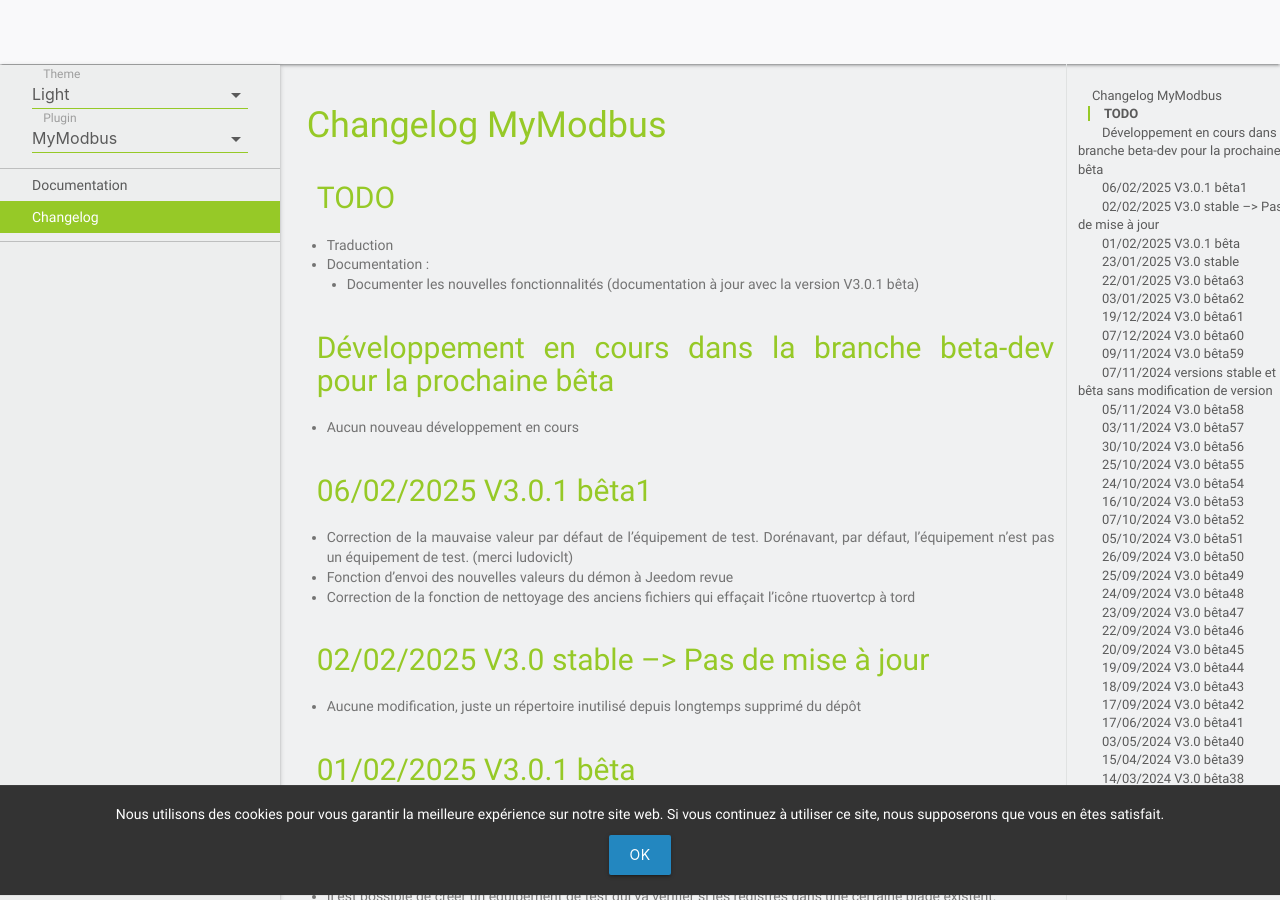
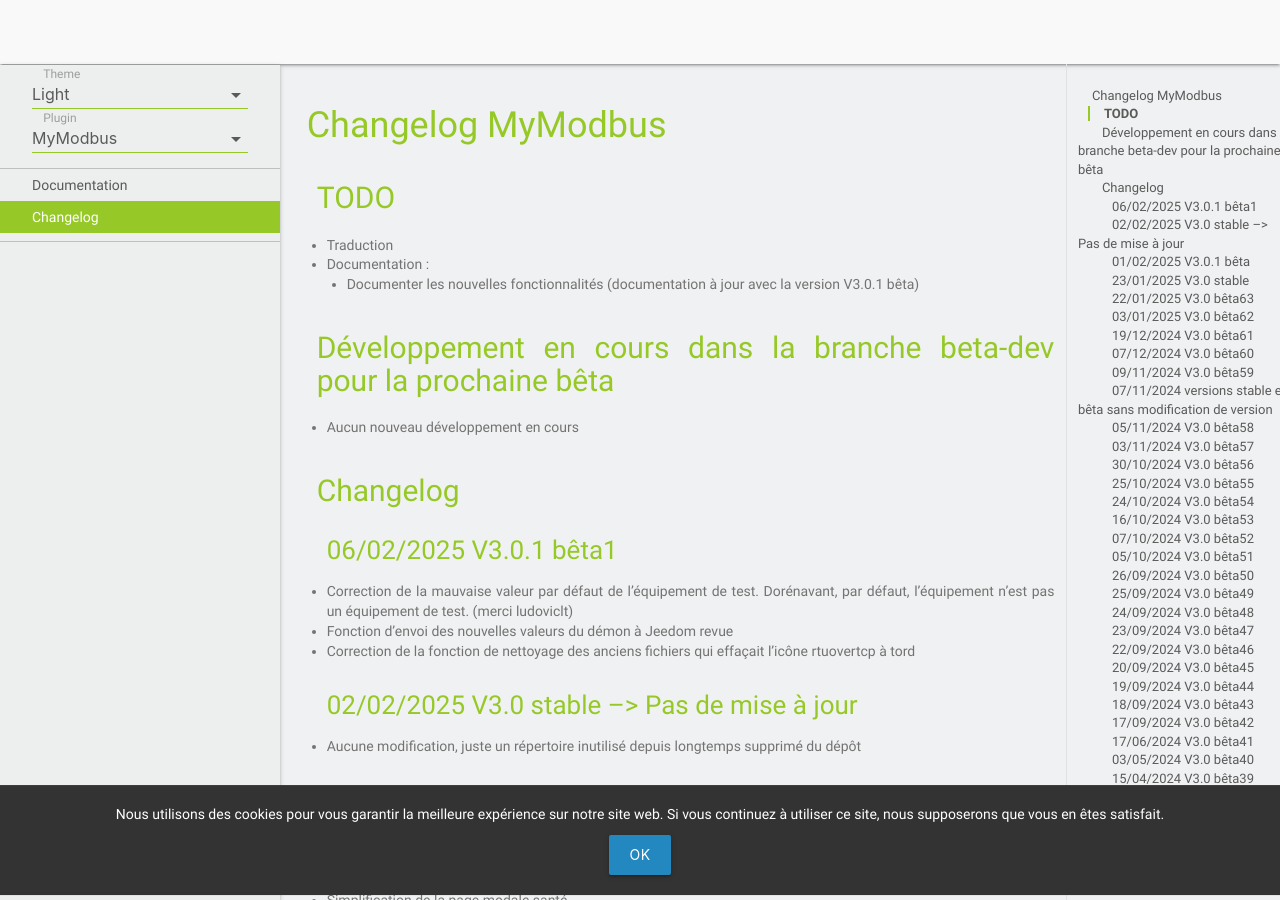
Before and after one commit to MrWaloo/jeedom-plugins-doc, a Jekyll site: the page built from docs/fr_FR/mymodbus_changelog.md, in a window 1280 px wide and 900 px high. Built offline with Jekyll 4.4.1, drawn with Linux system fonts in a browser that asks for light colours; emoji names are drawn with the system emoji font; our own code applies the rules of GitHub Pages for plain Markdown files.

Commit message:
Update mymodbus_changelog.md

```diff
--- a/docs/fr_FR/mymodbus_changelog.md
+++ b/docs/fr_FR/mymodbus_changelog.md
@@ -8,56 +8,58 @@
 ## Développement en cours dans la branche beta-dev pour la prochaine bêta
 - Aucun nouveau développement en cours
 
-## 06/02/2025 V3.0.1 bêta1
+## Changelog
+
+### 06/02/2025 V3.0.1 bêta1
 - Correction de la mauvaise valeur par défaut de l'équipement de test. Dorénavant, par défaut, l'équipement n'est pas un équipement de test. (merci ludoviclt)
 - Fonction d'envoi des nouvelles valeurs du démon à Jeedom revue
 - Correction de la fonction de nettoyage des anciens fichiers qui effaçait l'icône rtuovertcp à tord
 
-## 02/02/2025 V3.0 stable --> Pas de mise à jour
+### 02/02/2025 V3.0 stable --> Pas de mise à jour
 - Aucune modification, juste un répertoire inutilisé depuis longtemps supprimé du dépôt
 
-## 01/02/2025 V3.0.1 bêta
+### 01/02/2025 V3.0.1 bêta
 - Suppression du lien inutile vers la documentation depuis la configuration des équipements (préparation pour la mise en place de la traduction)
 - Utilisation de la dernière version de pymodbus : V3.8.3
 - Simplification de la page modale santé
 - Il est possible de créer un équipement de test qui va vérifier si les registres dans une certaine plage existent.
 
-## 23/01/2025 V3.0 stable
+### 23/01/2025 V3.0 stable
 - Passage de la version 3.0 bêta63 en stable
 - Suppression du lien invalide vers une vidéo dans la description (24/01/2025)
 
-## 22/01/2025 V3.0 bêta63
+### 22/01/2025 V3.0 bêta63
 - Correction d'une erreur de syntaxe PHP qui empêchait le nettoyage des fichiers obsolètes
 
-## 03/01/2025 V3.0 bêta62
+### 03/01/2025 V3.0 bêta62
 - Petite modification pratique et purement esthétique : l'ID de l'équipement est affiché dans l'onglet
 
-## 19/12/2024 V3.0 bêta61
+### 19/12/2024 V3.0 bêta61
 - Un test d'égalité ou de différence avec une valeur (ou une chaine de caractères) est maintenant possible pour une commande info de sous-type binaire qui lit un registre (merci ludoviclt)
 
-## 07/12/2024 V3.0 bêta60
+### 07/12/2024 V3.0 bêta60
 - Correction d'une erreur qui empêchait l'import des commandes de lecture de plage de registres lors de l'utilisation d'un template (merci ludoviclt)
 
-## 09/11/2024 V3.0 bêta59
+### 09/11/2024 V3.0 bêta59
 - Vérification que la plage de registres source soit définie (merci ludoviclt)
 - Vérification de la version des modules installés
 
-## 07/11/2024 versions stable et bêta sans modification de version
+### 07/11/2024 versions stable et bêta sans modification de version
 - Mise à jour du lien vers la documentation
 
 Explications : [https://community.jeedom.com/t/evolutions-du-plugin-mymodbus-version-stable/133443](https://community.jeedom.com/t/evolutions-du-plugin-mymodbus-version-stable/133443)
 
-## 05/11/2024 V3.0 bêta58
+### 05/11/2024 V3.0 bêta58
 - Cas particulier d'extraction d'un bit de registre dans une plage de registres (merci Doud)
 
-## 03/11/2024 V3.0 bêta57
+### 03/11/2024 V3.0 bêta57
 - Outil de déplacement des commandes d'un équipement à un autre afin de garder les commandes lors d'un split d'équipement en
 cas d'utilisation de la même interface
 
-## 30/10/2024 V3.0 bêta56
+### 30/10/2024 V3.0 bêta56
 - Correction sur les fonctions d'écriture
 
-## 25/10/2024 V3.0 bêta55
+### 25/10/2024 V3.0 bêta55
 
 > :warning: ***Important***
 > Une réinstallation des dépendances doit être faite sans quoi le démon MyModbus ne fonctionnera pas.
@@ -65,17 +67,17 @@
 
 - Utilisation de pymodbus V3.7.4
 
-## 24/10/2024 V3.0 bêta54
+### 24/10/2024 V3.0 bêta54
 - Forçage de la version de pymodbus à 3.7.3
 
-## 16/10/2024 V3.0 bêta53
+### 16/10/2024 V3.0 bêta53
 - Mise à jour de jeedomdaemon (il faut relancer l'installation des dépendances)
 
-## 07/10/2024 V3.0 bêta52
+### 07/10/2024 V3.0 bêta52
 - Nouveauté : inversion des doubles-mots possible
 - Nouveauté : affichage de la configuration d'inversion en fonction du type de donnée
 
-## 05/10/2024 V3.0 bêta51
+### 05/10/2024 V3.0 bêta51
 - Nouveauté : utilisation de la même interface pour plusieurs équipements
 - Nouveauté : ajout d'une commande info 'Polling' qui contient le temps de polling recalculé actuel (si la commande n'existe pas,
 sauvegardez l'équipement)
@@ -89,20 +91,20 @@
 - Structure du démon : la classe MyModbusConfig est écrite dans un fichier dédié
 - [ESSAI] Suppression effective de l'ancien répertoire 'ressources' (avec 2 S) qui n'est plus utilisé
 
-## 26/09/2024 V3.0 bêta50
+### 26/09/2024 V3.0 bêta50
 - Si les valeurs saisies dans la configuration commencent ou se terminent par des espaces, ceux-ci sont ignorés
 - Le polling n'est plus recalculé en cas d'erreur durant le cycle
 
-## 25/09/2024 V3.0 bêta49
+### 25/09/2024 V3.0 bêta49
 - Correction de l'erreur de syntaxe qui bloquait les écritures (merci wocha-fr)
 
-## 24/09/2024 V3.0 bêta48
+### 24/09/2024 V3.0 bêta48
 - Correction de la fonction eqLogic.getDeamonLaunchable (merci wocha-fr)
 - Correction du type d'un index de dictionnaire (merci wocha-fr)
 - Corrections de syntaxe (merci thomaspascal, Droopy et lperenna)
 - [ESSAI] Gestion correcte d'un temps d'attente après erreur plus long (quelques minutes)
 
-## 23/09/2024 V3.0 bêta47
+### 23/09/2024 V3.0 bêta47
 
 > :warning: ***Important***
 > A partir de cette version, l'inversion des mots ne sera plus nécessaire si l'architecture du CPU est identique entre
@@ -113,22 +115,22 @@
 - Gestion interne du boutisme (endianess) et non plus via pymodbus
 - Suppression du double log en cas d'erreur de lecture
 
-## 22/09/2024 V3.0 bêta46
+### 22/09/2024 V3.0 bêta46
 - Vérification que la commande existe bien lorsqu'un changement de valeur est reçu pour éviter une erreur (merci thomaspascal)
 - Affichage du bouton "Supprimer" dans le viewer de template (merci thomaspascal)
 - Corrections pour les connexions série (merci wocha-fr)
 
-## 20/09/2024 V3.0 bêta45
+### 20/09/2024 V3.0 bêta45
 - Correction du problème avec les templates
 - Correction du problème avec l'ordre des mots d'une valeurs sur plus de 32 bits dans une plage de registres lorsque l'offset
 dans la plage de registres est impaire
 - Correction de la prise en charge du paramètre "port" pour les liaisons série
 
-## 19/09/2024 V3.0 bêta44
+### 19/09/2024 V3.0 bêta44
 - Prise en compte de la configuration d'inversion des octets et des mots pour les valeurs lues depuis une plage de registres
 (merci thomaspascal)
 
-## 18/09/2024 V3.0 bêta43
+### 18/09/2024 V3.0 bêta43
 - Optimisation du verrou qui permet les requêtes afin que les écritures puissent être faites plus rapidement
 - Vérification de l'état de la connexion avant chaque requête
 - Le polling peut être configuré à 0.01s minimum
@@ -136,7 +138,7 @@
 - Le démon n'est pas "launchable" si le venv n'est pas présent
 - Suppression de l'ancien répertoire mal orthographié "ressources" (avec 2 S)
 
-## 17/09/2024 V3.0 bêta42
+### 17/09/2024 V3.0 bêta42
 
 > :warning: ***Important***
 > 1. Avant de faire cette mise à jour, désactivez les équipements MyModbus. Faites une capture de la configuration des équipements
@@ -167,126 +169,126 @@
 - Suppression du format float16
 - Prise en compte de l'inversion des octets et des mots pour les chaînes de caractères
 
-## 17/06/2024 V3.0 bêta41
+### 17/06/2024 V3.0 bêta41
 - Correction d'une erreur de syntaxe (merci m.georgein)
 - Lors de l'exécution d'une commande action, il faut vérifier si l'équipement est actif avant d'envoyer la commande au démon
 
-## 03/05/2024 V3.0 bêta40
+### 03/05/2024 V3.0 bêta40
 - Correction de syntaxe sur des messages de log du démon (merci à Jean-Baptiste)
 
-## 15/04/2024 V3.0 bêta39
+### 15/04/2024 V3.0 bêta39
 - Correction de l'utilisation de la fonction `strtolower` (merci à Jean-Baptiste)
 
-## 14/03/2024 V3.0 bêta38
+### 14/03/2024 V3.0 bêta38
 - Logs un peu plus détaillés en mode debug
 
-## 11/03/2024 V3.0 bêta37
+### 11/03/2024 V3.0 bêta37
 - Amélioration de l'interaction avec pyenv
 
-## 08/03/2024 V3.0 bêta36
+### 08/03/2024 V3.0 bêta36
 - Amélioration de l'interaction avec pyenv
 
-## 06/03/2024 V3.0 bêta35
+### 06/03/2024 V3.0 bêta35
 - Initialisation de pyenv
 
-## 04/03/2024 V3.0 bêta34
+### 04/03/2024 V3.0 bêta34
 - Externalisation de pyenv dans un plugin dédié
 - Suppression du bouton dans la configuration du plugin pour supprimer le répertoire ressources/_pyenv
 
-## 21/02/2024 V3.0 bêta33
+### 21/02/2024 V3.0 bêta33
 - Ajout d'un bouton dans la configuration du plugin pour supprimer le répertoire ressources/_pyenv
 - Affichage de toute la config dans le visualisateur de template
 - Possibilité d'utiliser #value# dans le champ valeur d'une commande action pour faire référence à la valeur de la commande info liée
 
-## 17/02/2024 V3.0 bêta32
+### 17/02/2024 V3.0 bêta32
 - Correction pour que '0' puisse être écrit (merci à Doud)
 
-## 16/02/2024 V3.0 bêta31
+### 16/02/2024 V3.0 bêta31
 - Suppression du mode bi-maître qui ne fonctionne pas
 - Lors de la sauvegarde, si rien n'est précisé dans le champ valeur, définir avec `#slider#`, `#select#` ou `#color#` en fonction du cas, sinon invalider la config
 - Lors de la sauvegarde si `#slider#`, `#select#` ou `#color#`, en fonction du cas, n'est pas dans le champ valeur, avertir avec une erreur.
 - Invalider l'exécution d'une commande action si la valeur à écrire est vide
 
-## 14/02/2024 V3.0 bêta30 (mise à jour de la St Valentin)
+### 14/02/2024 V3.0 bêta30 (mise à jour de la St Valentin)
 - Le champ valeur est sauvegardé correctement
 
-## 12/02/2024 V3.0 bêta29
+### 12/02/2024 V3.0 bêta29
 - Ajout de la gestion de templates (documentation à mettre à jour)
 Cette fonctionnalité est basée sur ce qui existe dans jMQTT
 - Révision du bandeau de menu de la configuration du plugin (page d'ajout des équipements)
 - Corrections de syntaxe
 
-## 09/01/2024 V3.0 bêta28
+### 09/01/2024 V3.0 bêta28
 - Correction du script post-install.sh pour mettre à jour pyenv même après la restauration d'un backup de Jeedom (merci à m.georgein)
 
-## 03/12/2023 V3.0 bêta27
+### 03/12/2023 V3.0 bêta27
 - Correction du script post-install.sh pour mettre à jour pyenv correctement avant d'installer python V3.11.6
 
-## 28/11/2023 V3.0 bêta26
+### 28/11/2023 V3.0 bêta26
 - Correction du script post-install.sh pour mettre à jour pyenv avant d'installer python V3.11.6 (merci ngm47)
 
-## 26/11/2023 V3.0 bêta25
+### 26/11/2023 V3.0 bêta25
 - Liste des paquets à installer réduite au minimum
 - Passage à python V3.11.6 sous pyenv. L'étape de réinstallation des dépendances va durer plusieurs dizaines de minutes.
 - Retour arrière sur une modification de la version V3.0 bêta24 : le fait que le démon soit "launchable" si plusieurs équipements utilisent le même port série
 - Mise à jour de la documentation
 - Ajout de la possibilité de personnaliser les interfaces série (idée de jmcaous trouvée sur le Community)
 
-## 08/11/2023 V3.0 bêta24
+### 08/11/2023 V3.0 bêta24
 - Correction erreur 500 à la sauvegarde d'un nouvel équipement (merci ksin)
 - Le démon est "launchable" si plusieurs équipements utilisent le même port série. Dans ce cas, c'est à l'utilisateur de configurer le plugin correctement (merci indirectement à ksin)
 - Petites corrections
 
-## 02/08/2023 V3.0 bêta23
+### 02/08/2023 V3.0 bêta23
 - Les listes sont gérées pour les binaires également
 - Les couleurs sont prises en compte
 
-## 14/07/2023 V3.0 bêta22
+### 14/07/2023 V3.0 bêta22
 - Le bouton d'ajout de commande en bas du tableau des commandes fonctionne dorénavant comme attendu
 - Les retours NaN sont correctement gérés
 
-## 06/06/2023 V3.0 bêta21
+### 06/06/2023 V3.0 bêta21
 - Forçage de la version pymodbus 3.2.2 pour éviter des erreurs avant de trouver une meilleure solution
 
-## 10/05/2023 V3.0 bêta20
+### 10/05/2023 V3.0 bêta20
 - Correction des logs des écritures en mode bi-maître
 - Ajout de la commande info liée aux commandes action
 - Ajout du bouton de création de commande en fin de tableau
 
-## 06/05/2023 V3.0 bêta19
+### 06/05/2023 V3.0 bêta19
 - Deuxième tentative du mode bi-maître spécifique aux chaudières De Dietrich Diematic (merci à loustic03 de m'avoir laissé autant de temps pour tester chez lui)
 
-## 05/05/2023 V3.0 bêta18
+### 05/05/2023 V3.0 bêta18
 - Prise en charge des commandes action avec une liste
 - Première tentative du mode bi-maître spécifique aux chaudières De Dietrich Diematic
 - Affichage de la configuration de l'endianess pour les commandes actions (merci à thomaspascal)
 - Indentation du code de tout le plugin avec 2 espaces au lieu de 4
 
-## 13/04/2023 V3.0 bêta17
+### 13/04/2023 V3.0 bêta17
 - Pour les commandes binaires depuis une plage de registres, les plages numériques en source sont possibles mais un filtre doit être spécifié (merci à Noyax37)
 
-## 10/04/2023 V3.0 bêta16
+### 10/04/2023 V3.0 bêta16
 - Petite correction sur le log lors de l'exécution d'une commande action
 
-## 09/04/2023 V3.0 bêta15
+### 09/04/2023 V3.0 bêta15
 - Amélioration de la saisie des commandes an désélectionnant les options invisibles (merci à Noyax37)
 - Remontée de la valeur lue vers Jeedom par le démon si la commande est configurée avec "Répéter les valeurs identiques" à "Oui" (merci Bison pour l'astuce)
 - Meilleure gestion des exceptions
 - Ajout du nom de l'équipement dans les logs du démon (là où c'est possible)
 
-## 07/04/2023 V3.0 bêta14
+### 07/04/2023 V3.0 bêta14
 - Les reconnexions automatiques de pymodbus sont désactivées. Les (re)connexions sont gérées par le démon (merci à thomaspascal)
 - En cas de sauvegarde de la configuration, le démon se déconnecte avant de prendre la nouvelle configuration en compte (merci à thomaspascal)
 - Maintien de l'ordre des commandes lors de la sauvegarde qui rajoute les commandes spéciales (merci à thomaspascal)
 - Correction de l'erreur lors de la duplication d'un équipement (merci à Noyax37)
 - Suppression des paramètres de configuration utilisés dans l'ancienne version (et donc le retour en version stable est rendu impossible sans restaurer un backup ou resaisir les configurations)
 
-## 05/04/2023 V3.0 bêta13
+### 05/04/2023 V3.0 bêta13
 - Contournement de l'erreur d'affichage des paramètres d'équipement (Solution en cours)
 - Correction de l'erreur lors de la duplication d'un équipement (merci à Noyax37)
 - Démon : si la lecture retourne 'nan', la valeur n'est pas remontée vers Jeedom et une erreur est générée (merci à ced2001)
 
-## 04/04/2023 V3.0 bêta12
+### 04/04/2023 V3.0 bêta12
 - Ajout du mode cyclique
 - Ajout du mode lecture sur événement
 - Le temps de polling minimum est maintenant de 1 seconde
@@ -295,14 +297,14 @@
 - Remontée de la valeur lue vers Jeedom par le démon uniquement en cas de changement de valeur
 - Diverses optimisations
 
-## 29/03/2023 V3.0 bêta11
+### 29/03/2023 V3.0 bêta11
 - Correction de l'affichage du paramètre "adresse esclave" des commandes action (merci à Noyax37 et à pilou226)
 
-## 28/03/2023 (0:08) V3.0 bêta10
+### 28/03/2023 (0:08) V3.0 bêta10
 - Correction de l'erreur lors de l'écriture d'un binaire (merci à ngm47)
 - La pause suite à une commande action est cumulable avec l'écriture de la valeur d'une expression
 
-## 27/03/2023 (8:57) V3.0 bêta9
+### 27/03/2023 (8:57) V3.0 bêta9
 - Passer le niveau de log à la volée en cas de changement sans redémarrer le démon
 - Passer les modifications de configuration à la volée lors de la sauvegarde sans redémarrer le démon
 - Meilleure gestion de la communication entre le démon et les process PyModbusClient
@@ -311,7 +313,7 @@
 - Seuls les équipements utilisant le protocole de connexion "serial" ne peuvent pas utiliser la même interface.
 Les équipements en TCP ou UDP **peuvent** communiquer avec la même adresse IP, ça ne veut pas dire qu'ils le doivent.
 
-## 24/03/2023 V3.0 bêta8
+### 24/03/2023 V3.0 bêta8
 - Correction de la fonction de validation des adresses d'une plage de registres
 - Optimisation du temps de traitement des valeurs remontées par le démon
 - Gestion de la reconnexion en cas de déconnexion
@@ -319,23 +321,23 @@
 - Permettre un temps d'attente avant la première requête (compatibilité avec Huawei SUN2000)
 - Validation de la configuration de sorte que deux équipements ne puissent pas utiliser la même connexion
 
-## 23/03/2023 V3.0 bêta7
+### 23/03/2023 V3.0 bêta7
 - Correction d'une erreur lors de la vérification des plages
 
-## 23/03/2023 V3.0 bêta6
+### 23/03/2023 V3.0 bêta6
 - Liste déroulante pour le choix de la plage de registres (documentation ok)
 
-## 21/03/2023 V3.0 bêta5
+### 21/03/2023 V3.0 bêta5
 - Lecture d'une plage d'adresses en une fois et assignation indirecte des commandes info :
 Version avec une configuration permettant une meilleure compatibilité
 
-## 19/03/2023 V3.0 bêta4
+### 19/03/2023 V3.0 bêta4
 - Lecture d'une plage d'adresses en une fois et assignation indirecte des commandes info (à documenter)
 
-## 17/03/2023 V3.0 bêta3
+### 17/03/2023 V3.0 bêta3
 - Correction du bug qui supprimait toutes les commandes au moment de sauvegarder la configuration d'un équipement
 
-## 16/03/2023 V3.0 bêta2
+### 16/03/2023 V3.0 bêta2
 - Correction de l'installation des dépendances
 - Logging au niveau paramétré dans Jeedom, même pour le démon
 - Ajout de l'ID dans les commandes
@@ -343,74 +345,74 @@
 - Possibilité de rajouter un temps d'attente après l'écriture d'une valeur fixe
 - Plus d'informations sont loggées en cas d'exception lors des lectures et écritures
 
-## 10/03/2023 V3.0 bêta1
+### 10/03/2023 V3.0 bêta1
 - Réécriture complète du plugin afin de gérer un maximum de modes et de formats de données
 
-## 08/03/2023 V2.3 stable
+### 08/03/2023 V2.3 stable
 - Passage de la version beta en stable, il faudra impérativement relancer les dépendances !
 - Par sécurité avant de faire la mise à jour, vous pouvez faire un backup de votre installation.
 
-## 17/03/2021 V2.2.3 bêta
+### 17/03/2021 V2.2.3 bêta
 - ajout options dans la page de configuration pour redémarrer les démons si Nok
 
-## 06/03/2021 V2.2.2 bêta
+### 06/03/2021 V2.2.2 bêta
 - ajout gestion du rtu (test)
 
-## 07/02/2021 V2.2.0 bêta
+### 07/02/2021 V2.2.0 bêta
 - ajout gestion des démons
 
-## 04/01/2021 V2.1.2 bêta
+### 04/01/2021 V2.1.2 bêta
 - ajout écriture multiples registers fonction 16
 
-## 28/12/2020 V2.1.1 bêta
+### 28/12/2020 V2.1.1 bêta
 - Mise à jour du script d'écriture pour python 3 (version beta)
 
-## 22/06/2020 V2.1 bêta
+### 22/06/2020 V2.1 bêta
 - Ajout d'un mode pour la lecture des inputs_registers des compteurs de puissances Eastrom (version beta)
 
-## 01/06/2020 V2.0 bêta
+### 01/06/2020 V2.0 bêta
 - Passage en python3 nécessite une mise à jour des dépendances
 - Possibilité de filtrer directement des bits dans le plugin, sans passer par des virtuels
 - Ajout de la lecture de float et de int en holding register
 
-## 09/04/2020 V1.4.stable
+### 09/04/2020 V1.4.stable
 - Mise à jour Logo ..... Merci alois.myard pour cette création
 
-## 23/03/2020 V1.4.4
+### 23/03/2020 V1.4.4
 - mise à jour page configuration, ajout des équipements en paramètre.
 
-## 23/03/2020 V1.4.4
+### 23/03/2020 V1.4.4
 - Ajout page santé
 
-## 21/03/2020 V1.4.3
+### 21/03/2020 V1.4.3
 - Ajout configuration pour automate Wago
 
-## 15/03/2020 V1.4.2
+### 15/03/2020 V1.4.2
 - Mise à jour du script des dépendances V1.3
 
-## 05/03/2020 V1.4.1
+### 05/03/2020 V1.4.1
 - Mise à jour du logo au standard officiel.
 
-## 23/02/2020 V1.4.0
+### 23/02/2020 V1.4.0
 - Ajout compatibilité Jeedom en V3.3 (suite test fais en V3.3)
 
-## 09/02/2020 V1.3.2
+### 09/02/2020 V1.3.2
 - Ajout Python PIP dans le script d'installation des dépendances. (Suite problème remonté sur Community par @hitaki)
 
-## 03/02/2020 V1.3.1
+### 03/02/2020 V1.3.1
 - Suppression du time out sur la gestion du port de com, car il entrainait des erreurs de lecture
 
-## 22/01/2020 V1.3
+### 22/01/2020 V1.3
 - Résolution du bug sur le retour des valeurs des équipements à IP commune.
 
-## 18/01/2020 V1.2 bêta
+### 18/01/2020 V1.2 bêta
 - Découverte d'un bug sur la lecture d'une même ip avec un unit différent. En cours de résolution
 - correction du script d'écriture (ajour de l'unit id) essais sur un automate wago ok
 
-## 28/12/2019 V1.1 stable
+### 28/12/2019 V1.1 stable
 - passage en stable (demande en cours)
 
-## 14/01/2020 V1.2 bêta
+### 14/01/2020 V1.2 bêta
 - Correction bug sur sauvegarde
 - Mise à jour visuel commandes
 - Mise en service du NTP pour crouzet à 00h30 si activé
```
